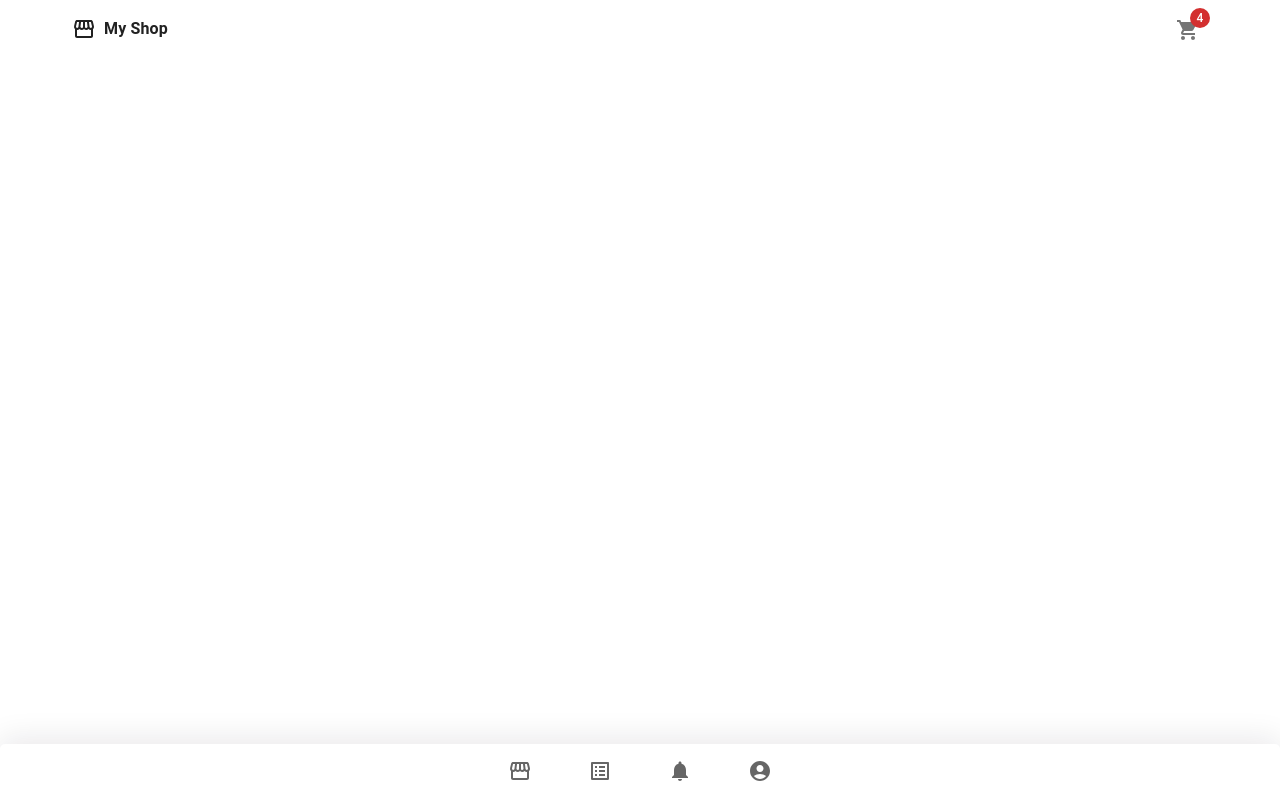
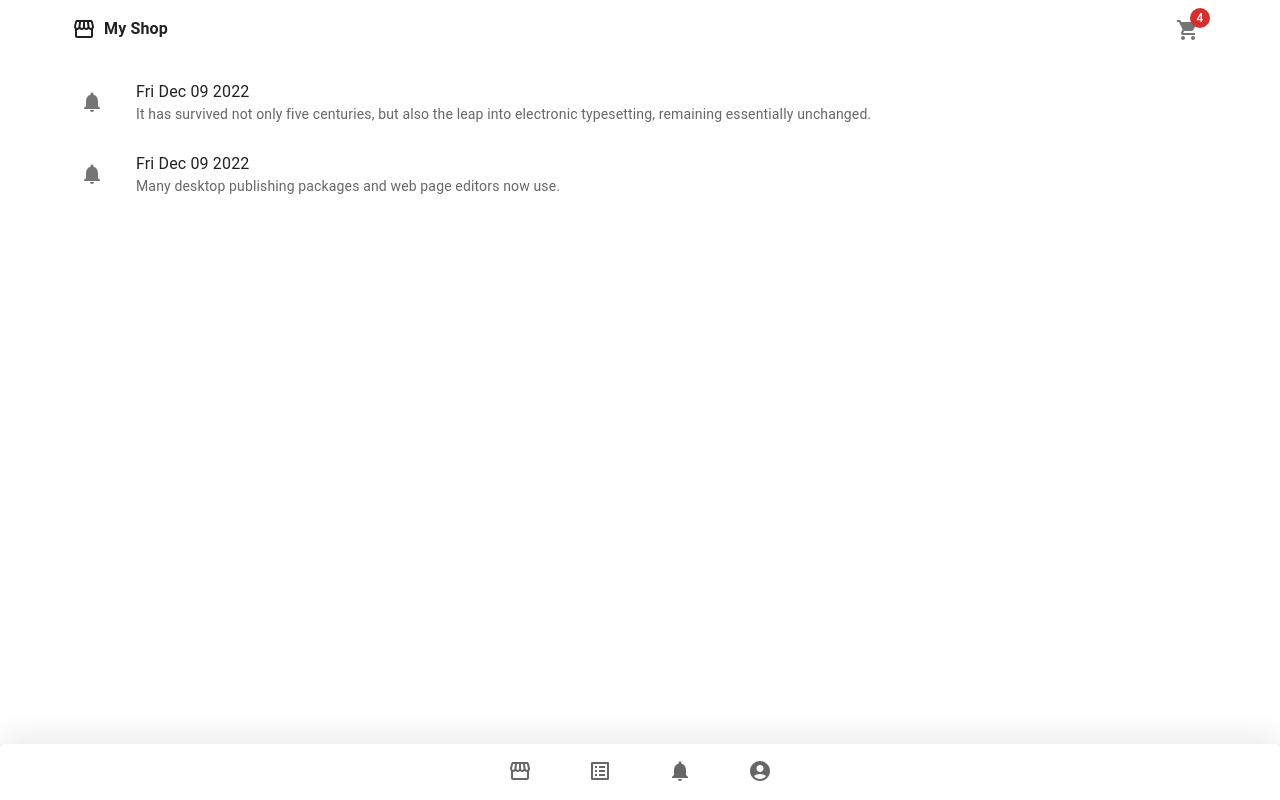
Before and after one commit to prasanthjanga/react-qrmenu, a React (Create React App) app: page /notifications in a window 1280 px wide. Before the commit this address had no page. Built offline with nearby package versions, Linux system fonts and the light colour scheme.

Commit message:
Notifications page added
-Notifications page added

```diff
--- a/src/App.js
+++ b/src/App.js
@@ -8,6 +8,7 @@ import Container from "@mui/material/Container";
 import AppBarFooter from "./layouts/AppBarFooter";
 import { Home } from "./pages/Home";
 import { Profile } from "./pages/Profile";
+import { Notifications } from "./pages/Notifications";
 
 function App() {
   return (
@@ -19,6 +20,7 @@ function App() {
           <Routes>
             <Route path="/" element={<Home />} />
             <Route path="profile" element={<Profile />} />
+            <Route path="notifications" element={<Notifications />} />
           </Routes>
 
         </Container>
--- /dev/null
+++ b/src/pages/Notifications.js
@@ -0,0 +1,34 @@
+import List from "@mui/material/List";
+import ListItemButton from "@mui/material/ListItemButton";
+import ListItemIcon from "@mui/material/ListItemIcon";
+import ListItemText from "@mui/material/ListItemText";
+import NotificationsIcon from "@mui/icons-material/Notifications";
+
+export const Notifications = () => {
+  const date = new Date().toDateString();
+
+  return (
+    <>
+      <List sx={{ width: "100%", align: "justify" }}>
+        <ListItemButton>
+          <ListItemIcon>
+            <NotificationsIcon />
+          </ListItemIcon>
+          <ListItemText
+            primary={date}
+            secondary="It has survived not only five centuries, but also the leap into electronic typesetting, remaining essentially unchanged."
+          />
+        </ListItemButton>
+        <ListItemButton>
+          <ListItemIcon>
+            <NotificationsIcon />
+          </ListItemIcon>
+          <ListItemText
+            primary={date}
+            secondary="Many desktop publishing packages and web page editors now use."
+          />
+        </ListItemButton>
+      </List>
+    </>
+  );
+};
```
